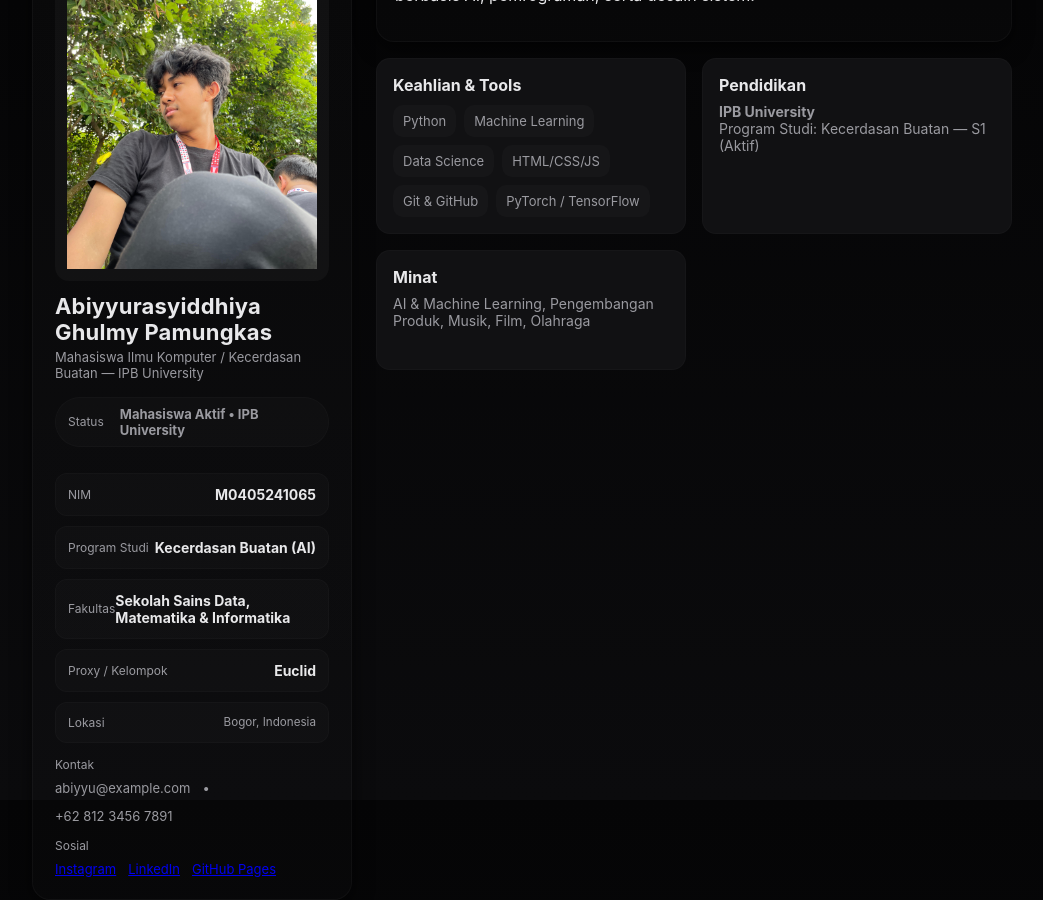
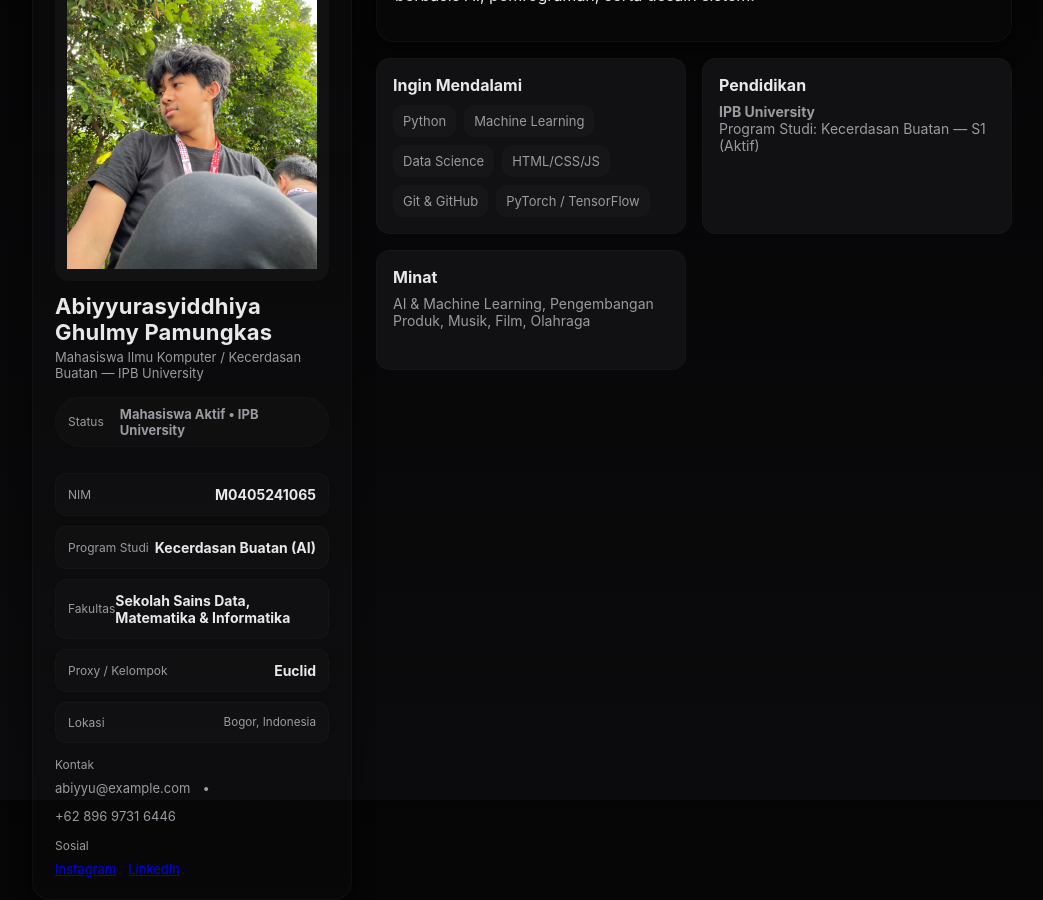
Before and after one commit to firman-gel/abi, a plain HTML site: page index.html in a window 1280 px wide. Shown: the whole page, without its empty margins (118-1161 px from the left). Drawn offline with Linux system fonts and the light colour scheme.

Commit message:
Update index.html

```diff
--- a/index.html
+++ b/index.html
@@ -169,7 +169,7 @@
         <div class="footer-row contact" style="margin-top:8px">
           <a href="mailto:abiyyu@example.com">abiyyu@example.com</a>
           <span>•</span>
-          <a href="tel:+6281234567891">+62 812 3456 7891</a>
+          <a href="tel:+6289697316446">+62 896 9731 6446</a>
         </div>
       </div>
 
@@ -179,7 +179,6 @@
         <div class="footer-row" style="margin-top:8px">
           <a href="https://www.instagram.com/abiyyurasyd" target="_blank">Instagram</a>
           <a href="https://www.linkedin.com/in/abiyyurasyiddhiya-ghulmy-pamungkas-694115324?utm_source=share&utm_campaign=share_via&utm_content=profile&utm_medium=android_app" target="_blank">LinkedIn</a>
-          <a href="https://abiyyurasyd.github.io" target="_blank">GitHub Pages</a>
         </div>
       </div>
     </div>
@@ -192,7 +191,7 @@
       </div>
       <div class="grid">
         <div class="section">
-          <h3>Keahlian & Tools</h3>
+          <h3>Ingin Mendalami</h3>
           <div class="chips">
             <div class="chip">Python</div>
             <div class="chip">Machine Learning</div>
```
